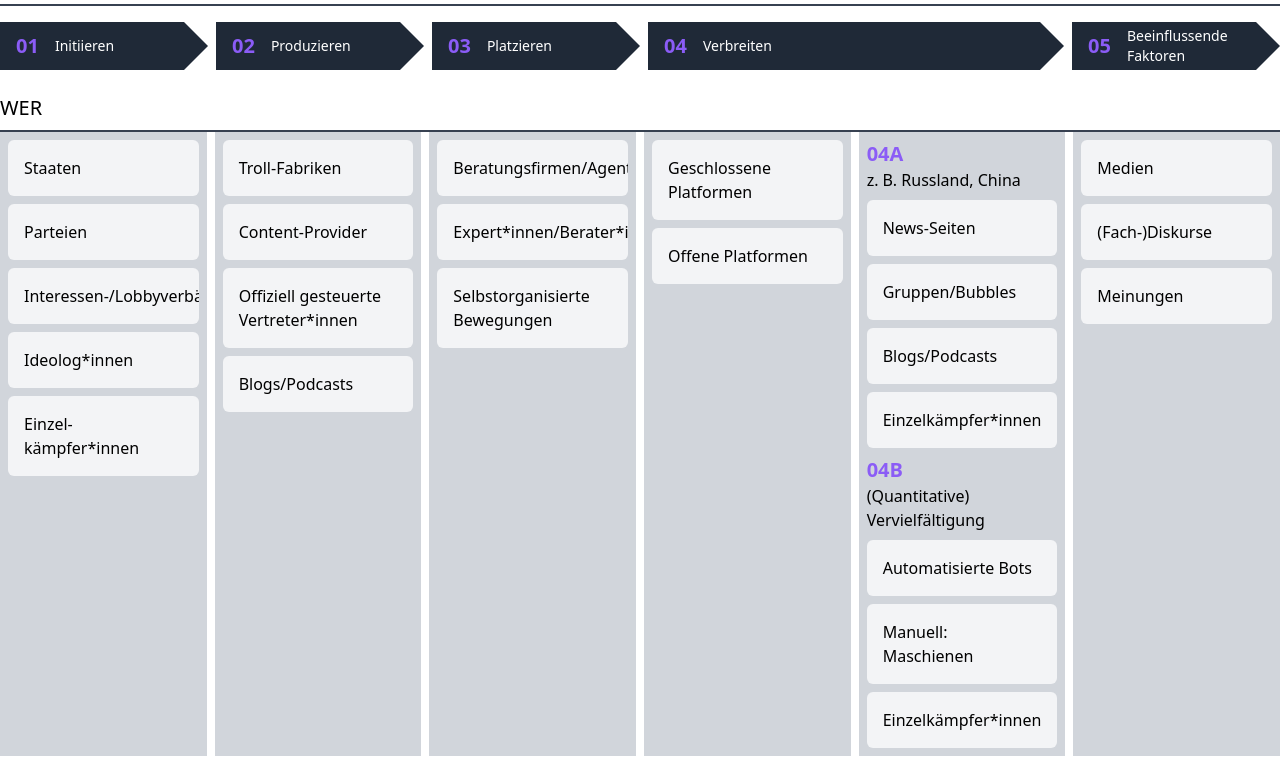
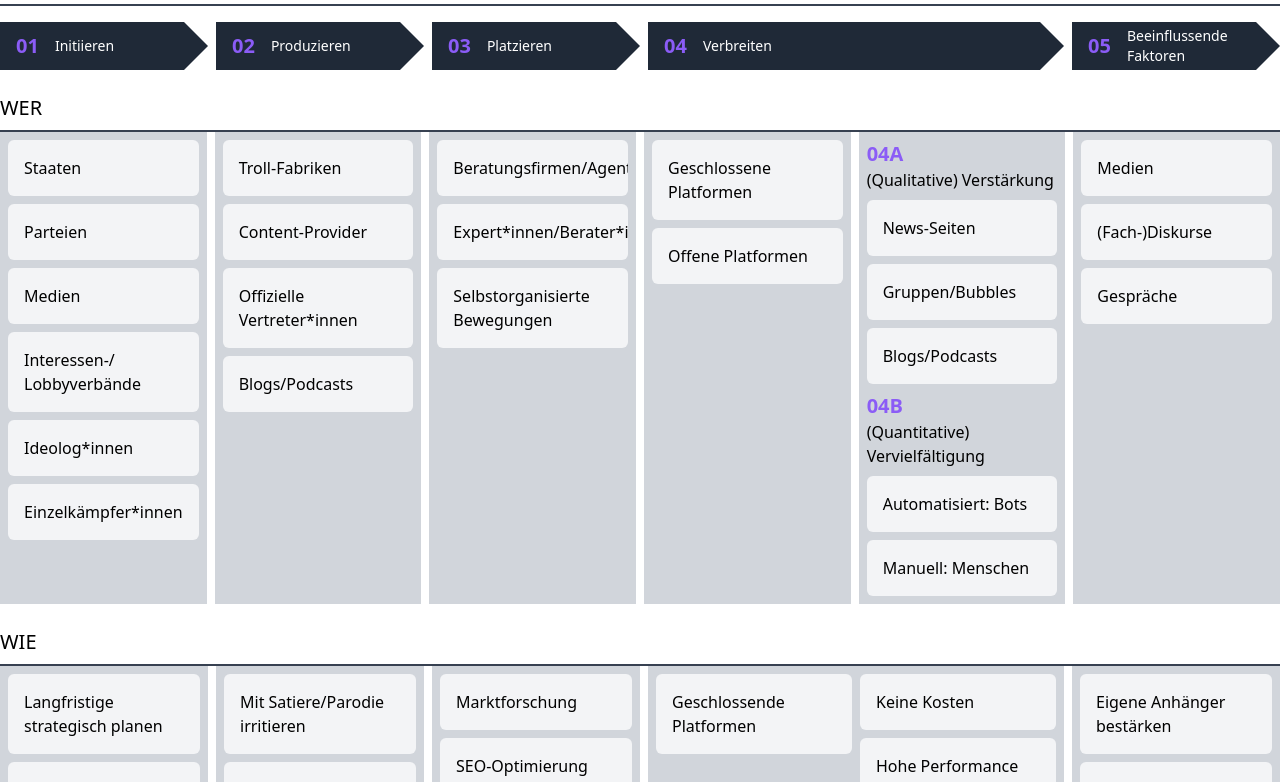
Before and after one commit to DetektivKollektiv/colab-infographic, a Vue app: page / in a window 1280 px wide. Shown: the part 2000-2782 px from the top of the page. Built offline with nearby package versions, Linux system fonts and the light colour scheme; some icons are missing.

Commit message:
- Added "wer" content" - Improved animation in intro section - Slight changes to arrows in intro section

```diff
--- a/src/api/wer.json
+++ b/src/api/wer.json
@@ -2,7 +2,7 @@
     "01": [
         {
             "title": "Staaten",
-            "example": "z. B. Russland, China",
+            "example": "z. B. China, Russland, Iran",
             "description": "Lorem ipsum dolor sit amet, consetetur sadipscing elitr, sed diam nonumy eirmod tempor invidunt ut labore et dolore magna aliquyam erat, sed diam voluptua. At vero eos et accusam et",
             "storys": [
                 "story-1"
@@ -10,25 +10,31 @@
         },
         {
             "title": "Parteien",
-            "example": "z. B. Russland, China",
+            "example": "z. B. AfD, Republikaner, Wahlen in Indonesien",
             "description": "Lorem ipsum dolor sit amet, consetetur sadipscing elitr, sed diam nonumy eirmod tempor invidunt ut labore et dolore magna aliquyam erat, sed diam voluptua. At vero eos et accusam et",
             "storys": []
         },
         {
-            "title": "Interessen-/Lobbyverbände",
-            "example": "z. B. Russland, China",
+            "title": "Medien",
+            "example": "z. B. Fox News, Springer Verlag",
+            "description": "Lorem ipsum dolor sit amet, consetetur sadipscing elitr, sed diam nonumy eirmod tempor invidunt ut labore et dolore magna aliquyam erat, sed diam voluptua. At vero eos et accusam et",
+            "storys": []
+        },
+        {
+            "title": "Interessen-/ Lobbyverbände",
+            "example": "z. B. Rauchen, fossile Energie, Pharma, Big Tech",
             "description": "Lorem ipsum dolor sit amet, consetetur sadipscing elitr, sed diam nonumy eirmod tempor invidunt ut labore et dolore magna aliquyam erat, sed diam voluptua. At vero eos et accusam et",
             "storys": []
         },
         {
             "title": "Ideolog*innen",
-            "example": "z. B. Russland, China",
+            "example": "z. B. Impfgegner*innen, Fundamentalist*innen, Rechtsradikale",
             "description": "Lorem ipsum dolor sit amet, consetetur sadipscing elitr, sed diam nonumy eirmod tempor invidunt ut labore et dolore magna aliquyam erat, sed diam voluptua. At vero eos et accusam et",
             "storys": []
         },
         {
-            "title": "Einzel-kämpfer*innen",
-            "example": "z. B. Russland, China",
+            "title": "Einzelkämpfer*innen",
+            "example": "z. B. Promis, Influencer:innen, Trolle",
             "description": "Lorem ipsum dolor sit amet, consetetur sadipscing elitr, sed diam nonumy eirmod tempor invidunt ut labore et dolore magna aliquyam erat, sed diam voluptua. At vero eos et accusam et",
             "storys": []
         }
@@ -36,27 +42,27 @@
     "02": [
         {
             "title": "Troll-Fabriken",
-            "example": "z. B. Russland, China",
+            "example": "z. B. IRA (Russland), Endless Mayfly (Iran)",
             "description": "Lorem ipsum dolor sit amet, consetetur sadipscing elitr, sed diam nonumy eirmod tempor invidunt ut labore et dolore magna aliquyam erat, sed diam voluptua. At vero eos et accusam et",
             "storys": []
         },
         {
             "title": "Content-Provider",
-            "example": "z. B. Russland, China",
+            "example": "z. B. RT, EIKE",
             "description": "Lorem ipsum dolor sit amet, consetetur sadipscing elitr, sed diam nonumy eirmod tempor invidunt ut labore et dolore magna aliquyam erat, sed diam voluptua. At vero eos et accusam et",
             "storys": [
                 "story-1"
             ]
         },
         {
-            "title": "Offiziell gesteuerte Vertreter*innen",
-            "example": "z. B. Russland, China",
+            "title": "Offizielle Vertreter*innen",
+            "example": "z. B. Zhao Lijan, Naomi Seibt",
             "description": "Lorem ipsum dolor sit amet, consetetur sadipscing elitr, sed diam nonumy eirmod tempor invidunt ut labore et dolore magna aliquyam erat, sed diam voluptua. At vero eos et accusam et",
             "storys": []
         },
         {
             "title": "Blogs/Podcasts",
-            "example": "z. B. Russland, China",
+            "example": "z. B. Ken Jebsen, Alex Jones, Stefan Molyneux",
             "description": "Lorem ipsum dolor sit amet, consetetur sadipscing elitr, sed diam nonumy eirmod tempor invidunt ut labore et dolore magna aliquyam erat, sed diam voluptua. At vero eos et accusam et",
             "storys": []
         }
@@ -64,13 +70,13 @@
     "03": [
         {
             "title": "Beratungsfirmen/Agenturen",
-            "example": "z. B. Russland, China",
+            "example": "z. B. Cambridge Analytica, Storymachine",
             "description": "Lorem ipsum dolor sit amet, consetetur sadipscing elitr, sed diam nonumy eirmod tempor invidunt ut labore et dolore magna aliquyam erat, sed diam voluptua. At vero eos et accusam et",
             "storys": []
         },
         {
             "title": "Expert*innen/Berater*innen",
-            "example": "z. B. Russland, China",
+            "example": "z. B. Roger Stone",
             "description": "Lorem ipsum dolor sit amet, consetetur sadipscing elitr, sed diam nonumy eirmod tempor invidunt ut labore et dolore magna aliquyam erat, sed diam voluptua. At vero eos et accusam et",
             "storys": [
                 "story-1"
@@ -78,7 +84,7 @@
         },
         {
             "title": "Selbstorganisierte Bewegungen",
-            "example": "z. B. Russland, China",
+            "example": "z. B. QAnon, Gamergate",
             "description": "Lorem ipsum dolor sit amet, consetetur sadipscing elitr, sed diam nonumy eirmod tempor invidunt ut labore et dolore magna aliquyam erat, sed diam voluptua. At vero eos et accusam et",
             "storys": []
         }
@@ -86,7 +92,7 @@
     "04": [
         {
             "title": "Geschlossene Platformen",
-            "example": "z. B. Russland, China",
+            "example": "z. B. Whatsapp, Telegram, geschlossene Facebook-Gruppen",
             "description": "Lorem ipsum dolor sit amet, consetetur sadipscing elitr, sed diam nonumy eirmod tempor invidunt ut labore et dolore magna aliquyam erat, sed diam voluptua. At vero eos et accusam et",
             "storys": [
                 "story-1"
@@ -94,7 +100,7 @@
         },
         {
             "title": "Offene Platformen",
-            "example": "z. B. Russland, China",
+            "example": "z. B. Facebook, Twitter, Youtube, TikTok",
             "description": "Lorem ipsum dolor sit amet, consetetur sadipscing elitr, sed diam nonumy eirmod tempor invidunt ut labore et dolore magna aliquyam erat, sed diam voluptua. At vero eos et accusam et",
             "storys": []
         }
@@ -102,17 +108,17 @@
     "04A": [
         {
             "headline": "04A",
-            "subheadline": "z. B. Russland, China"
+            "subheadline": "(Qualitative) Verstärkung"
         },
         {
             "title": "News-Seiten",
-            "example": "z. B. Russland, China",
+            "example": "z. B. Fox, Infowars, Breitbart, oliverjanich.de",
             "description": "Lorem ipsum dolor sit amet, consetetur sadipscing elitr, sed diam nonumy eirmod tempor invidunt ut labore et dolore magna aliquyam erat, sed diam voluptua. At vero eos et accusam et",
             "storys": []
         },
         {
             "title": "Gruppen/Bubbles",
-            "example": "z. B. Russland, China",
+            "example": "z. B. Impfgegner*innen bei Telegram",
             "description": "Lorem ipsum dolor sit amet, consetetur sadipscing elitr, sed diam nonumy eirmod tempor invidunt ut labore et dolore magna aliquyam erat, sed diam voluptua. At vero eos et accusam et",
             "storys": [
                 "story-1"
@@ -120,13 +126,7 @@
         },
         {
             "title": "Blogs/Podcasts",
-            "example": "z. B. Russland, China",
-            "description": "Lorem ipsum dolor sit amet, consetetur sadipscing elitr, sed diam nonumy eirmod tempor invidunt ut labore et dolore magna aliquyam erat, sed diam voluptua. At vero eos et accusam et",
-            "storys": []
-        },
-        {
-            "title": "Einzelkämpfer*innen",
-            "example": "z. B. Russland, China",
+            "example": "z. B. KenFM, Stefan Molyneux",
             "description": "Lorem ipsum dolor sit amet, consetetur sadipscing elitr, sed diam nonumy eirmod tempor invidunt ut labore et dolore magna aliquyam erat, sed diam voluptua. At vero eos et accusam et",
             "storys": []
         }
@@ -137,20 +137,14 @@
             "subheadline": "(Quantitative) Vervielfältigung"
         },
         {
-            "title": "Automatisierte Bots",
-            "example": "z. B. Russland, China",
+            "title": "Automatisiert: Bots",
+            "example": "z. B. Spam-Netzwerke, Netzwerke aus gefälschten Twitter-Konten",
             "description": "Lorem ipsum dolor sit amet, consetetur sadipscing elitr, sed diam nonumy eirmod tempor invidunt ut labore et dolore magna aliquyam erat, sed diam voluptua. At vero eos et accusam et",
             "storys": []
         },
         {
-            "title": "Manuell: Maschienen",
-            "example": "z. B. Russland, China",
-            "description": "Lorem ipsum dolor sit amet, consetetur sadipscing elitr, sed diam nonumy eirmod tempor invidunt ut labore et dolore magna aliquyam erat, sed diam voluptua. At vero eos et accusam et",
-            "storys": []
-        },
-        {
-            "title": "Einzelkämpfer*innen",
-            "example": "z. B. Russland, China",
+            "title": "Manuell: Menschen",
+            "example": "z. B. Anonymous, K-Pop Community",
             "description": "Lorem ipsum dolor sit amet, consetetur sadipscing elitr, sed diam nonumy eirmod tempor invidunt ut labore et dolore magna aliquyam erat, sed diam voluptua. At vero eos et accusam et",
             "storys": []
         }
@@ -158,7 +152,7 @@
     "05": [
         {
             "title": "Medien",
-            "example": "z. B. Russland, China",
+            "example": "z. B. ???",
             "description": "Lorem ipsum dolor sit amet, consetetur sadipscing elitr, sed diam nonumy eirmod tempor invidunt ut labore et dolore magna aliquyam erat, sed diam voluptua. At vero eos et accusam et",
             "storys": [
                 "story-1"
@@ -166,13 +160,13 @@
         },
         {
             "title": "(Fach-)Diskurse",
-            "example": "z. B. Russland, China",
+            "example": "z. B. ???",
             "description": "Lorem ipsum dolor sit amet, consetetur sadipscing elitr, sed diam nonumy eirmod tempor invidunt ut labore et dolore magna aliquyam erat, sed diam voluptua. At vero eos et accusam et",
             "storys": []
         },
         {
-            "title": "Meinungen",
-            "example": "z. B. Russland, China",
+            "title": "Gespräche",
+            "example": "z. B. ???",
             "description": "Lorem ipsum dolor sit amet, consetetur sadipscing elitr, sed diam nonumy eirmod tempor invidunt ut labore et dolore magna aliquyam erat, sed diam voluptua. At vero eos et accusam et",
             "storys": []
         }
--- a/src/components/Intro/SectionArrows.vue
+++ b/src/components/Intro/SectionArrows.vue
@@ -1,5 +1,6 @@
 <script>
 export default {
+  props: ['current_slide'],
   emits: ["change_slide"],
   methods: {
     goToNextSlide() {
@@ -16,11 +17,19 @@ export default {
 
 <template>
   <div class="absolute top-0 right-0 flex flex-row text-xs pt-8 pr-6">
-    <button v-on:click="goToPrevSlide" class="bg-purple-700 h-5 w-5 rounded-full text-black p-2 m-1 flex items-center justify-center">
-      <i class="fas fa-arrow-left"></i>
+    <button
+      v-on:click="goToPrevSlide"
+      class="text-purple-600 text-2xl p-2 m-1 flex items-center justify-center"
+    >
+    <!-- v-bind:class="[(current_slide==1) ? text-purple-600 : text-gray-600]" -->
+
+      <i class="fas fa-arrow-circle-left"></i>
     </button>
-    <button v-on:click="goToNextSlide" class="bg-purple-700 h-5 w-5 rounded-full text-black p-2 m-1 flex items-center justify-center">
-      <i class="fas fa-arrow-right"></i>
+    <button
+      v-on:click="goToNextSlide"
+      class="text-purple-600 text-2xl p-2 m-1 flex items-center justify-center"
+    >
+      <i class="fas fa-arrow-circle-right"></i>
     </button>
   </div>
 </template>
```
Also changed, not shown: src/components/Intro/Section.vue (+57 -22 lines).
